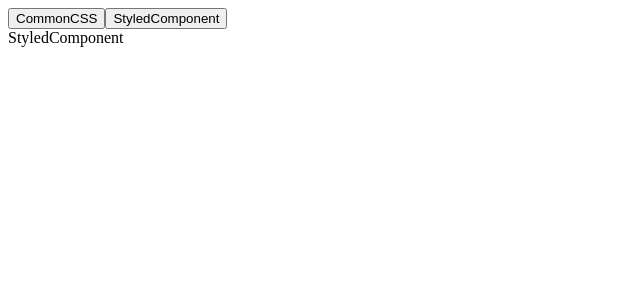
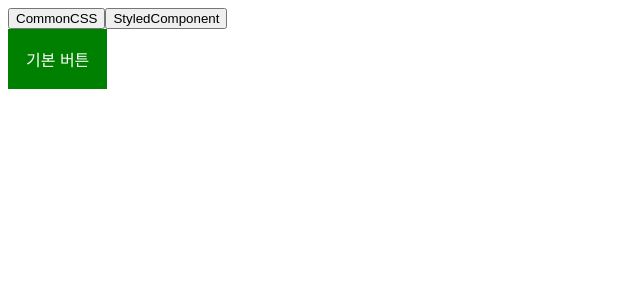
Before and after one commit to YHJ96/react-css-in-js-practice, a React (Create React App) app: page /styled in a window 1280 px wide. Shown: the top 300 px of the page, without its empty margins (0-640 px from the left). Built offline with nearby package versions, Linux system fonts and the light colour scheme.

Commit message:
feat: 기본 사용법 확인 완료

```diff
--- a/src/StyledComponent/index.jsx
+++ b/src/StyledComponent/index.jsx
@@ -1,7 +1,23 @@
 import React from 'react';
+import styled from 'styled-components';
+
+// 스타일 컴포넌트 기본 사용법
+const BasicButton = styled.button`
+  border: 2px solid green;
+  background-color: green;
+  color: white;
+  padding: 16px;
+  text-align: center;
+  font-size: 16px;
+  cursor: pointer;
+`;
 
 function StyledComponent() {
-  return <div>StyledComponent</div>;
+  return (
+    <div>
+      <BasicButton>기본 버튼</BasicButton>
+    </div>
+  );
 }
 
 export default StyledComponent;
```
